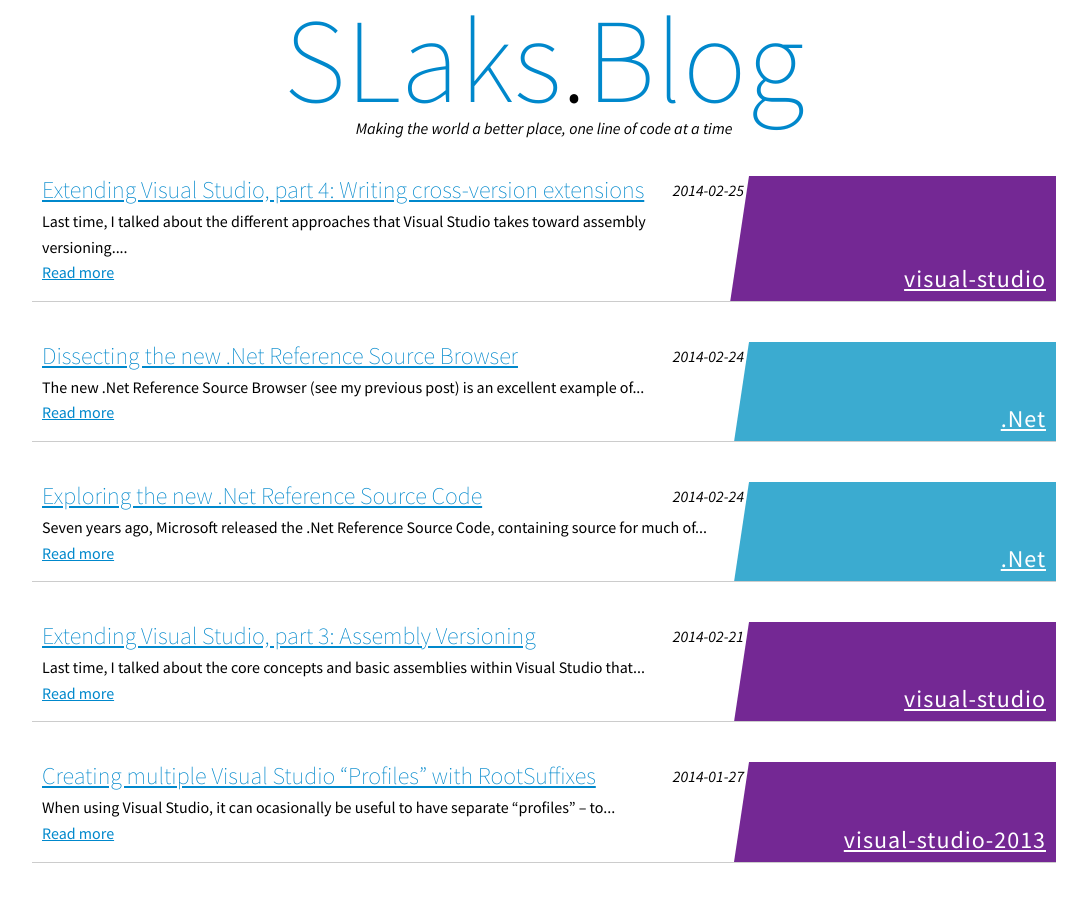
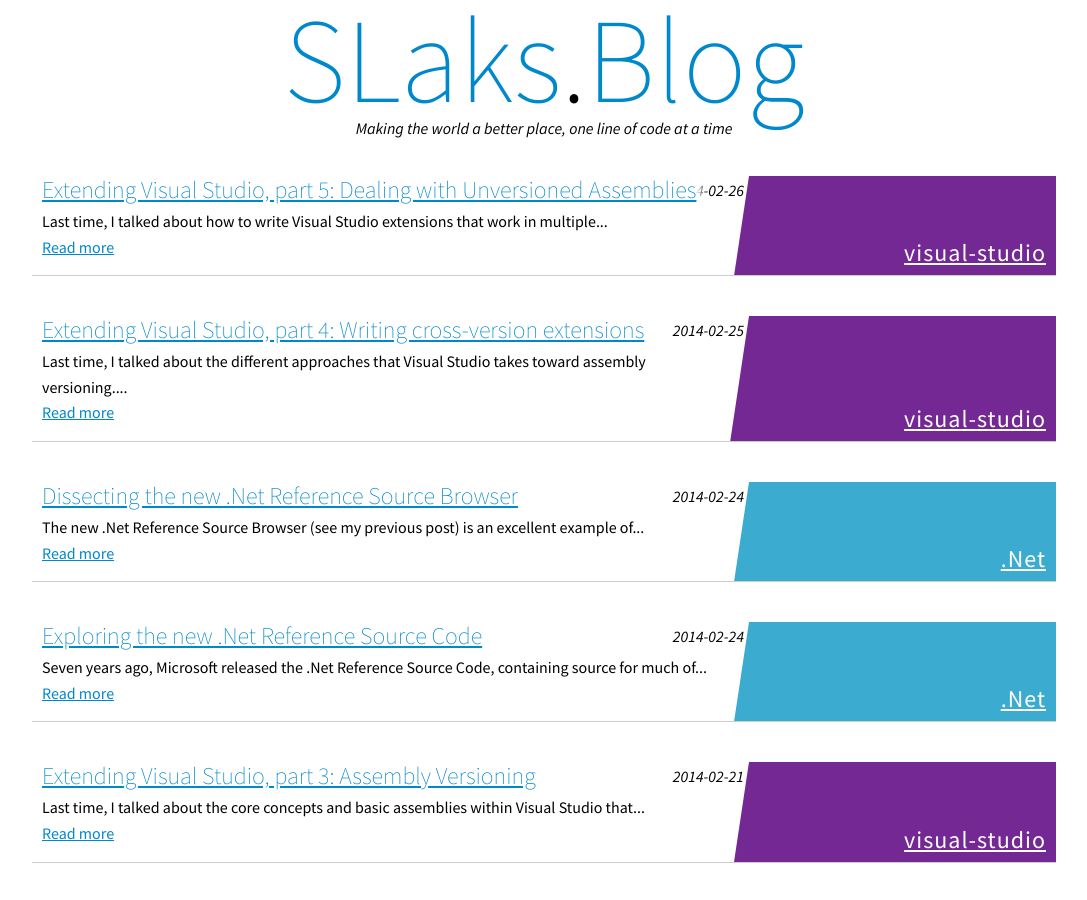
Before and after one commit to SLaks/SLaks.Blog, a Jekyll site: the page built from index.html, in a window 1280 px wide and 900 px high. Shown: the whole window, without its empty margins (96-1183 px from the left). Built offline with Jekyll 4.4.1, drawn with Linux system fonts in a browser that asks for light colours; Markdown is read by kramdown in place of the engine named in the settings; some of the changed lines change nothing that is shown.

Commit message:
Post: Extending Visual Studio, Part 5

````diff
--- a/_posts/2014-02-25-extending-visual-studio-part-4-writing-cross-version-extensions.md
+++ b/_posts/2014-02-25-extending-visual-studio-part-4-writing-cross-version-extensions.md
@@ -15,4 +15,4 @@
 
 To solve both of these problems, you need to make a local copy of the minimum versions of any versioned assemblies that you reference (typically in a folder named `References` under source control, and ideally in a subfolder by VS version for clarity).  You can find these assemblies from any installed copy of the older VS versions (including Express Edition), or online from other open source projects that maintain this kind of compatiblity, such as [VsVim](https://github.com/jaredpar/VsVim), [NuGet](https://nuget.codeplex.com), or [Rebracer](https://github.com/SLaks/Rebracer).  You must also add that directory to the `ReferencePaths` setting in the project to tell the compiler to find the DLLs from that folder; otherwise, the project won't build if the older VS version isn't installed.  You can do this [directly in the csproj file](https://github.com/jaredpar/RoundTripVSIX/commit/12003ab6a13c2fa3d017863f2f11496b7cb04425) or in Project Properties in the Reference Paths section.
 
-_Next time: Using unversioned assemblies_
+[_Next time: Using unversioned assemblies_]({% post_url 2014-02-26-extending-visual-studio-part-5-dealing-with-unversioned-assemblies %})
--- /dev/null
+++ b/_posts/2014-02-26-extending-visual-studio-part-5-dealing-with-unversioned-assemblies.md
@@ -0,0 +1,69 @@
+---
+title: "Extending Visual Studio, part 5: Dealing with Unversioned Assemblies"
+layout: "post"
+categories: [visual-studio, vs-extensions, C#]
+---
+[Last time]({% post_url 2014-02-25-extending-visual-studio-part-4-writing-cross-version-extensions %}), I talked about how to write Visual Studio extensions that work in multiple versions of Visual Studio, using the built-in assembly redirects
+
+Using unversioned assemblies is trickier.  The most straightforward approach is to release a separate VSIX extension for each version of Visual Studio.  This is the approach taken by [Web Essentials](http://vswebessentials.com/), especially because it tends to be very tightly coupled to version-specific features within the web tools assemblies.  However, this makes it much more annoying to maintain the separate codebases.
+
+An alternative approach, [taken by VsVim](https://github.com/jaredpar/VsVim/tree/master/Src/VsSpecific), is to put all code that uses unversioned assemblies in a separate project for each supported VS version.  The primary extension assembly would then check the VS version at runtime to only load the wrapper assembly for the current version of Visual Studio.  This approach is most convenient if you're only using small bits of functionality from the unversioned assemblies, so that they can easily be abstracted out.
+
+Finally, you can reference the assembly directly, then make sure that VS loads the correct version at runtime.
+
+If you're only using the unversioned assembly in XAML (eg, for themed controls from Microsoft.VisualStudio.Shell.ViewManager), you can simply reference the assemblies directly.  As long as you don't specify the version when declaring the `xmlns:` in your XAML file, the XAML will be compiled with a partial assembly name, and the runtime will bind it to the already-loaded assembly from the current VS version.
+
+If you're using it in code, this technique will not work.  The C# compiler will always emit the full names of referenced assemblies, including the version number (taken from whatever version of the DLL the compiler loaded).  Instead, you can [redirect the assembly load at runtime]({% post_url 2013-12-25-redirecting-assembly-loads-at-runtime %}) with an `AssemblyResolve` handler, allowing your code to handle the request for the mis-versioned assembly and load the correct version instead.
+
+The caveat of this approach is that you must add the AssemblyResolve handler before VS tries to load any type from the unversioned assembly.  Otherwise, the CLR assembly loader will try to load the wrong version before you can catch it, and nothing will work.  Even worse, because assembly loads are cached, once it fails to load the assembly once, it will never try again, even after you add your handler.
+
+In particular, if your VSIX DLL exports MEF types (A `MefComponent` asset), the MEF catalog will call `Assembly.GetTypes()` to find all exports and imports, before any of your code has a chance to run.  If any type in your assembly (including compiler-generated types for lambda expressions or iterators) has a field with a type from an unversioned DLL, the CLR will try to load that DLL immediately, and everything will break.
+
+One way to solve this problem would be to write a module initializer that adds your handler as soon as your DLL is loaded, before the call to `GetTypes()`.  Unfortunately, C# does not support module initializers, so unless you want to add a post-build step that uses ilasm & ildasm to inject an initializer by hand, this won't work.
+
+Instead, you simply need to make sure that you don't have any types that directly reference unversioned assemblies.  Make sure that you don't have any fields (or base classes) of types from unversioned assemblies, and that you don't use variables of those types in iterator methods or capture them in lambda expressions.  If you violate this rule, your extension will fail with a `TypeLoadException` on any version of Visual Studio other than the version of the unversioned assembly that you bound to.
+
+If you're getting this exception, you can run the following code in [LINQPad](http://linqpad.net) to figure out what types are causing problems:
+
+```csharp
+const string BasePath = @"C:\Path\To\Solution";
+const string ReferencesPath = BasePath + @"References\v10.0\";
+
+// Load the assembly containing the types to test
+var targetAssembly = Assembly.LoadFrom(BasePath + @"YourProject\bin\Debug\YourProject.dll");
+
+// Load the versioned assemblies that VS will load successfully
+Assembly.LoadFrom(ReferencesPath + "Microsoft.VisualStudio.Shell.10.0.dll");
+Assembly.LoadFrom(ReferencesPath + "Microsoft.VisualStudio.Text.Data.dll");
+Assembly.LoadFrom(ReferencesPath + "Microsoft.VisualStudio.Text.UI.Wpf.dll");
+
+Type[] successfulTypes;
+try {
+	// Try to load the types without the unversioned assemblies
+	targetAssembly
+		.GetTypes()
+		.Select(t => t.FullName)
+		.Dump("Loaded types");
+	Console.WriteLine("All types loaded successfully!");
+	return;
+} catch (ReflectionTypeLoadException ex) {
+	successfulTypes = ex.Types;
+	ex.LoaderExceptions.Select(e => new {
+		Message = e.GetType().Name + ": " + e.Message,
+		FusionLog = e is FileNotFoundException ? Util.OnDemand("Full Log", () => ((FileNotFoundException)e).FusionLog) : null
+	}).Dump("Load Errors");
+}
+
+// Load the unversioned assemblies that will be handled by AssemblyResolve
+Assembly.LoadFrom(ReferencesPath + "Microsoft.VisualStudio.CSharp.Services.Language.dll");
+
+targetAssembly
+	.GetTypes()
+	.Except(successfulTypes)
+	.Select(t => t.FullName)
+	.Dump("Failed types");
+```
+
+Note that you will need to reset the query's AppDomain (Ctrl+Shift+F5 in LINQPad) after you run it so that the unversioned assemblies won't be loaded next time.
+
+_Next time: Tips from the trenches_
````
